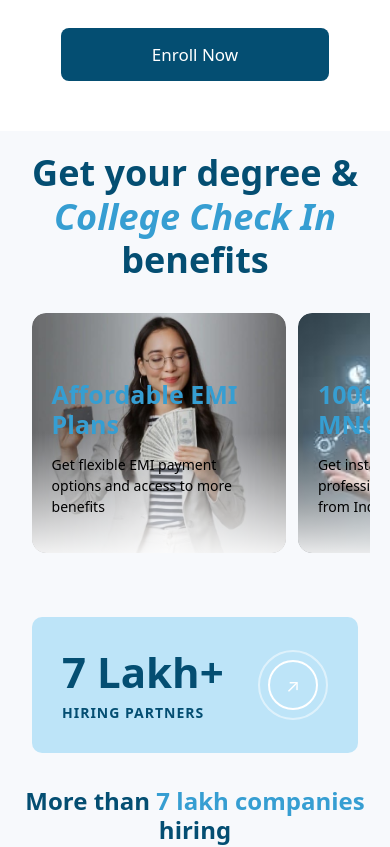
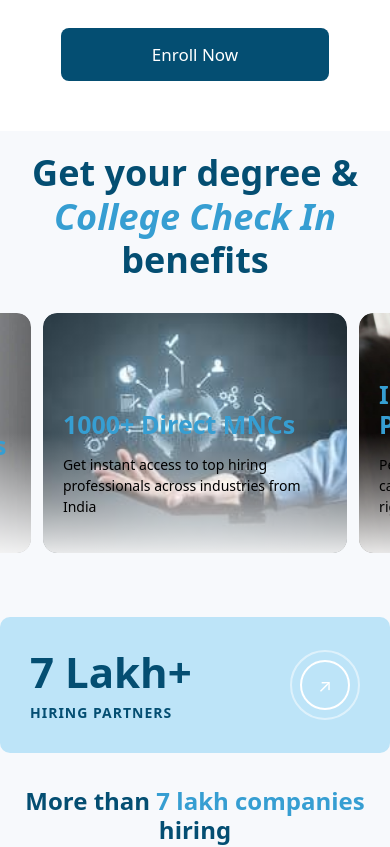
Before and after one commit to kumawatnisha944/CollegeCheckIn, a React (Vite) app: page / in a window 390 px wide. Shown: the part 3920-4767 px from the top of the page. Built offline with nearby package versions, Linux system fonts and the light colour scheme.

Commit message:
fix router basename

```diff
--- a/src/components/ApnaBenefits/ApnaBenefits.css
+++ b/src/components/ApnaBenefits/ApnaBenefits.css
@@ -1,7 +1,7 @@
 /* SECTION */
 .benefits-section {
   background-color: #f7f9fc;
-  padding: 20px 20px 0px 20px;
+  padding: 20px 0;
   color: #044E72;
 }
 
@@ -176,13 +176,11 @@
     flex-wrap: nowrap !important;
     overflow-x: auto;
     gap: 12px;
-    padding: 0 12px;
+    padding: 0 0px;
     margin: 0 !important;
     scroll-padding-left: 12px;   /* ⭐ ADD THIS */
   }
-.benefits-section .col-md-4:first-child {
-  margin-left: 460px;
-}
+
   .benefits-section .col-md-4 {
     flex: 0 0 78% !important;   /* 👈 pehle 85% tha → ab chhota */
     max-width: 78% !important;
```
